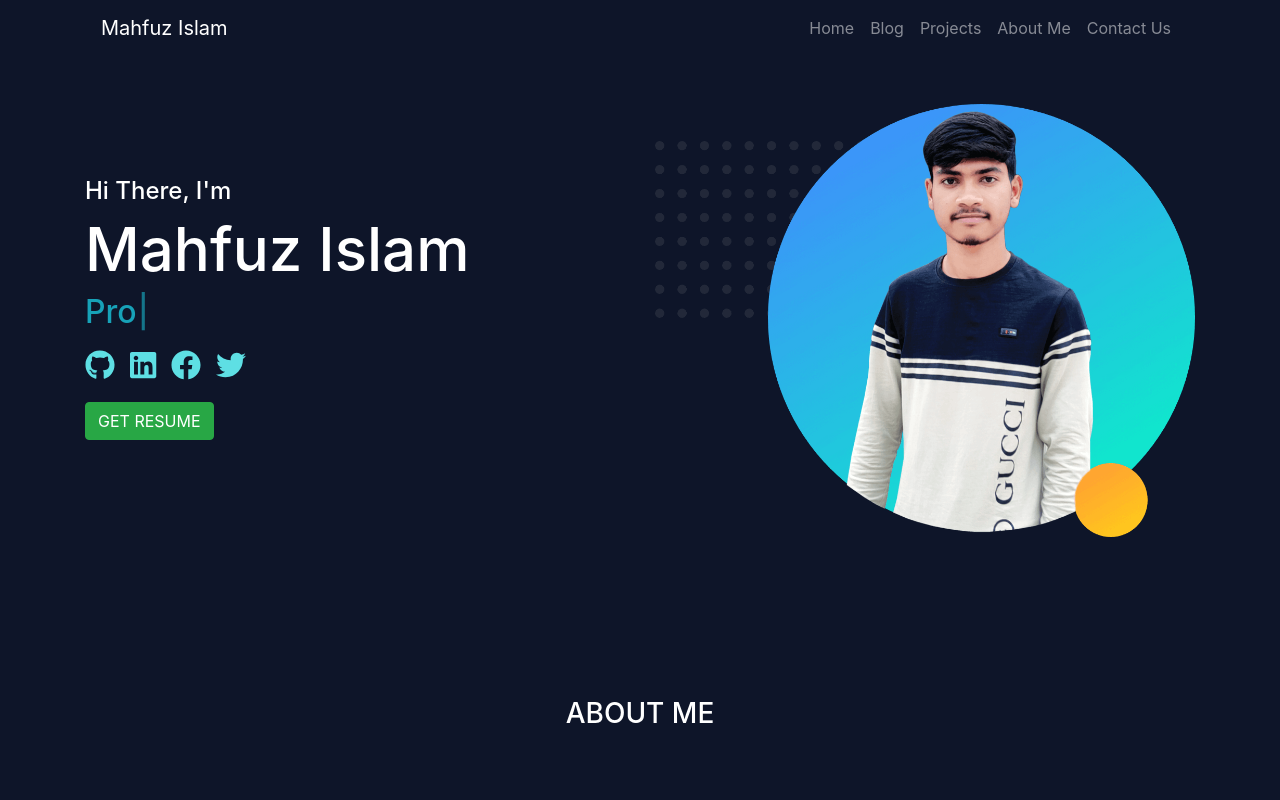
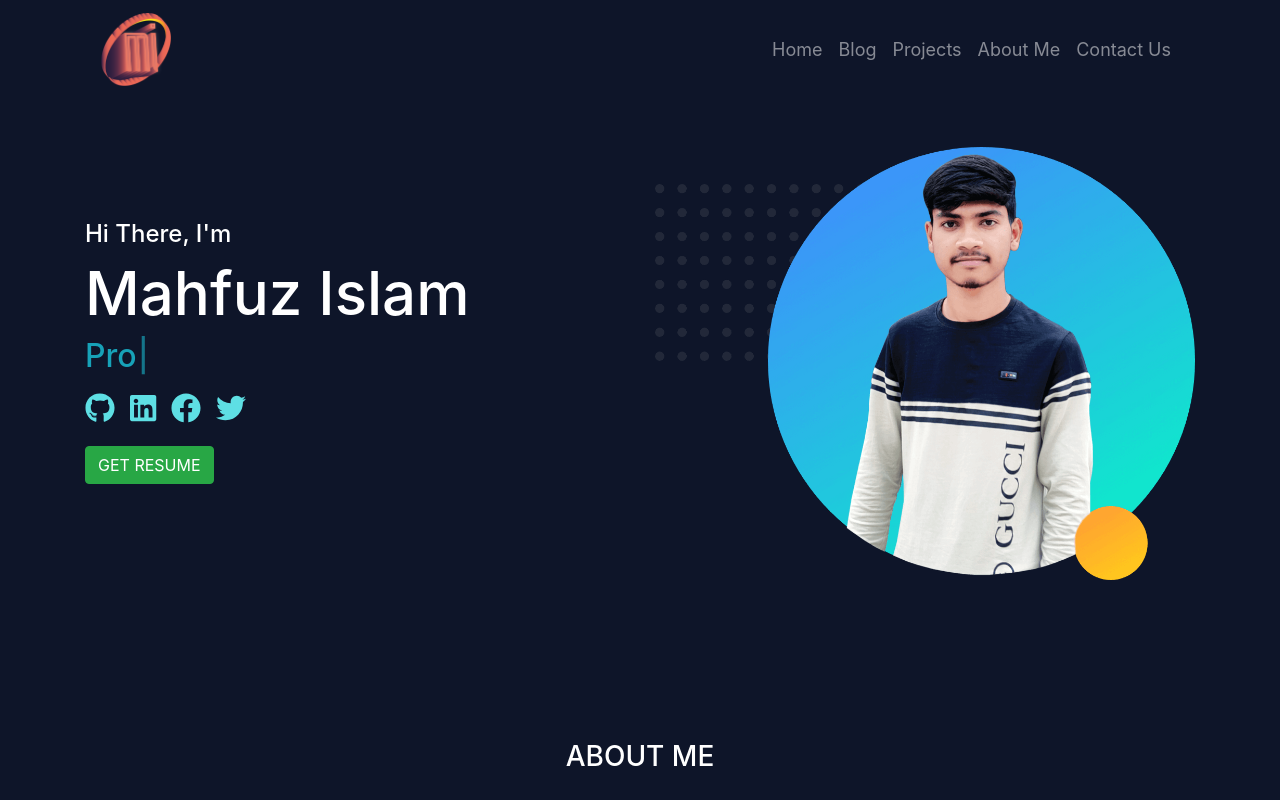
Before and after one commit to rjmahfuztech/mahfuz-portfolio, a React (Create React App) app: page / in a window 1280 px wide. Shown: the top 800 px of the page. Built offline with nearby package versions, Linux system fonts and the light colour scheme.

Commit message:
finished

```diff
--- a/src/components/NavigationBar/NavigationBar.js
+++ b/src/components/NavigationBar/NavigationBar.js
@@ -1,19 +1,20 @@
 import React from 'react';
 import { Nav, Navbar } from 'react-bootstrap';
 import { Link } from 'react-router-dom';
+import myLogo from '../../images/Mahfuz.png';
 
 const NavigationBar = () => {
     return (
         <Navbar collapseOnSelect expand="md" bg="" variant="dark">
-            <Navbar.Brand href="#home">Mahfuz Islam</Navbar.Brand>
+            <Navbar.Brand as={Link} to="/"><img style={{maxWidth: '70px'}} src={myLogo} className="" alt=""/></Navbar.Brand>
             <Navbar.Toggle aria-controls="responsive-navbar-nav" />
             <Navbar.Collapse className="justify-content-end" id="responsive-navbar-nav">
                 <Nav>
-                    <Nav.Link as={Link} to="/home">Home</Nav.Link>
-                    <Nav.Link as={Link} to="/blog">Blog</Nav.Link>
-                    <Nav.Link as={Link} to="/project">Projects</Nav.Link>
-                    <Nav.Link as={Link} to="/about">About Me</Nav.Link>
-                    <Nav.Link as={Link} to="/contact">Contact Us</Nav.Link>
+                    <Nav.Link className="nav-style" as={Link} to="/home">Home</Nav.Link>
+                    <Nav.Link className="nav-style" as={Link} to="/blog">Blog</Nav.Link>
+                    <Nav.Link className="nav-style" as={Link} to="/project">Projects</Nav.Link>
+                    <Nav.Link className="nav-style" as={Link} to="/about">About Me</Nav.Link>
+                    <Nav.Link className="nav-style" as={Link} to="/contact">Contact Us</Nav.Link>
                 </Nav>
             </Navbar.Collapse>
         </Navbar>
--- a/src/components/Shared/All.css
+++ b/src/components/Shared/All.css
@@ -41,6 +41,9 @@
 .about-me{
     padding-right: 50px;
 }
+.nav-style{
+    font-size: 18px;
+}
 
 @media (max-width: 768px){
     .margin{
```
